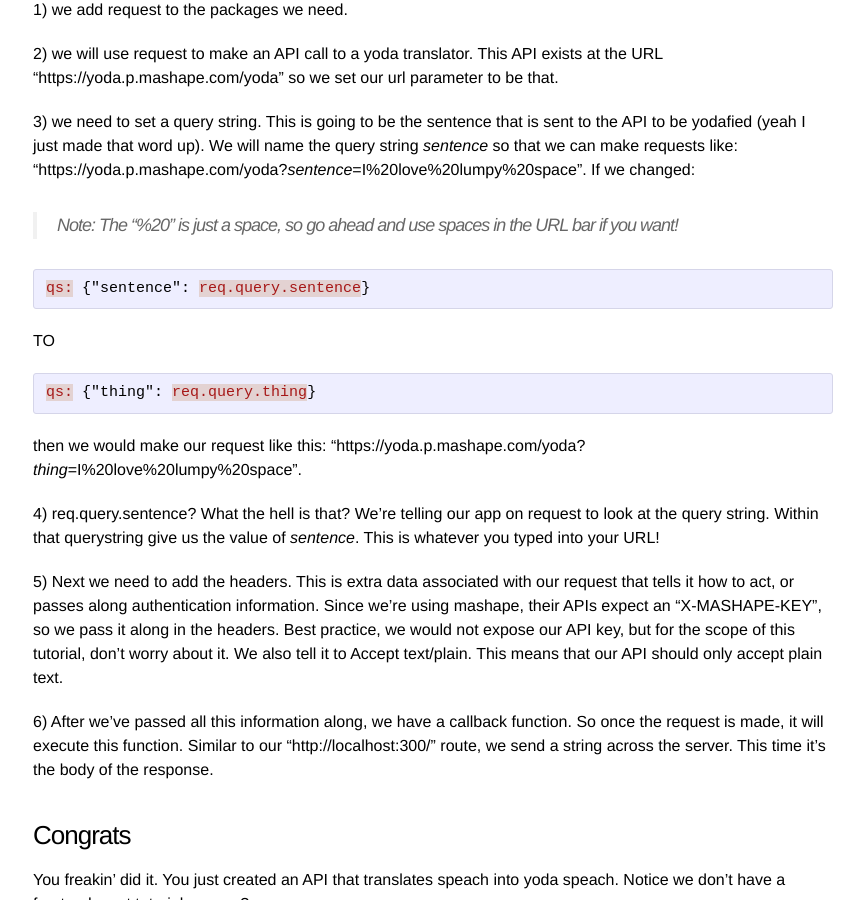
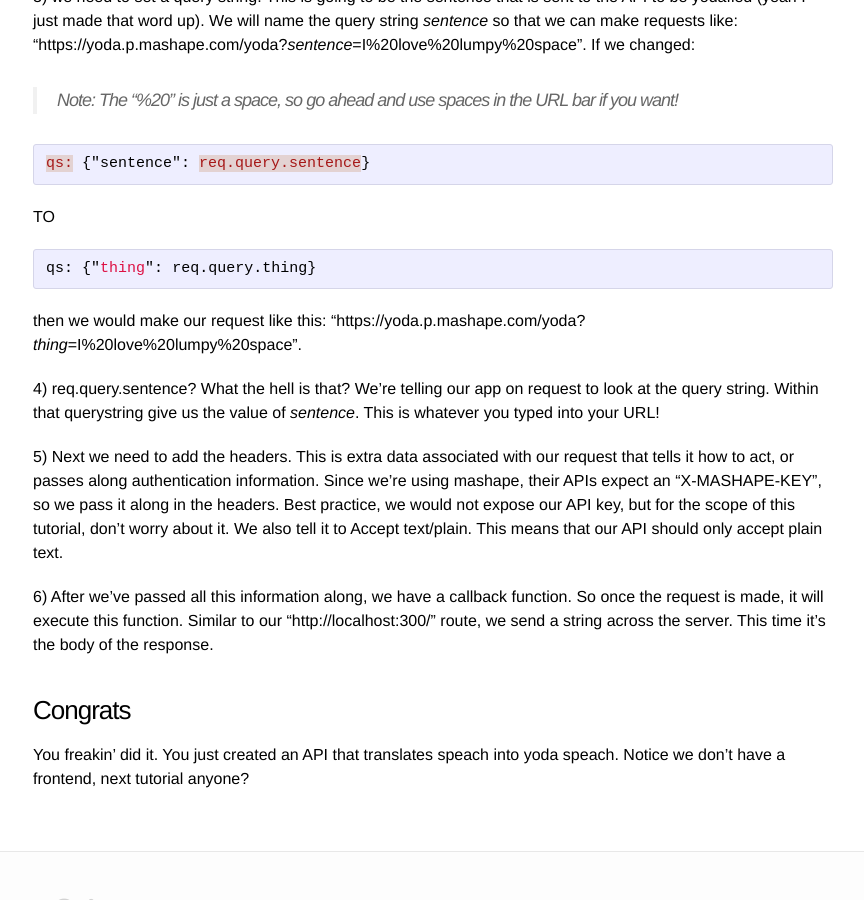
Before and after one commit to Zandrr/Zandrr.github.io, a Jekyll site: the page built from _posts/2014-04-26-Introduction-to_APIs.md, in a window 1280 px wide and 900 px high, scrolled down 9471 px. Shown: the whole window, without its empty margins (207-1071 px from the left). Built offline with Jekyll 4.4.1, drawn with Linux system fonts in a browser that asks for light colours; nearby versions of some CDN libraries.

Commit message:
fixed styling

````diff
--- a/_posts/2014-04-26-Introduction-to_APIs.md
+++ b/_posts/2014-04-26-Introduction-to_APIs.md
@@ -72,18 +72,20 @@
 
 ---
 
-#Part 1: Creating our own API
+
+##Part 1: Creating our own API
+
 
 In this part, we're going to create our own server.  We're going to create our own server that is an API that someone else could use.  It's not going to do much, but damnit, it's an API nonetheless.
 
-##Server.js, our first file
+###Server.js, our first file
 
 ####Libraries:
 
 
 Let's create our barebones server. Create a file called server.js:
 
-```javascript
+{% highlight javascript %}
 
 
 //server.js
@@ -93,7 +95,7 @@
 var express     = require('express'),
     http        = require('http'),
     body_parser = require('body-parser');
-```
+{% endhighlight %}
 
 Okay so this first few lines we're just including the libraries we need in order to run our application.
 
@@ -107,7 +109,8 @@
 
 ####The basics, setting up our express app:
 
-```javascript
+{% highlight javascript %}
+
 //server.js
 
 
@@ -126,7 +129,7 @@
 // Set our port
 app.set('port',3000);
 
-```
+{% endhighlight %}
 
  The first thing we did was create a variable called app that is equal to express.  This means that we now have an application that can utulize the express framework.
 
@@ -134,7 +137,8 @@
 
  Finally we set 'port' to be equal to 3000 for our application.  This means that when we run our server it will be available at http://localhost:3000.  Localhost is just your computer, so for now only you will be able to see it!
 
--
+---
+
 #####tl;dr:
 
 >**Create our app using express, use body parser to allow POST requests, and set the application's port to 3000 so we can access
@@ -144,7 +148,8 @@
 
 ####Let's create our basic server:
 
- ```javascript
+{% highlight javascript %}
+
 //server.js
 
 
@@ -171,7 +176,7 @@
 server.listen(app.get('port'), function(){
   console.log("Listening on port "+ app.get('port'));
 })
- ```
+{% endhighlight %}
 
 
  We create a variable called server that is an http server using our express *app* that we just created.  Finally we tell our server to *listen* on the port we just created, 3000.  We then tell it to print out "Listening on port <our port>".  Simple enough, right?
@@ -214,7 +219,7 @@
 
 ---
 *package.json*
- ```json
+{% highlight json %}
  {
   "name": "MyFirstAPI",
   "version": "0.0.1",
@@ -226,7 +231,7 @@
     "body-parser": "~1.5.2"
     }
 }
-```
+{% endhighlight %}
 
 Create this file in the same directory as your *server.js* file.  Notice I added a few things here.  The name of my application, the version, where our main file is, and who wrote it.  This stuff is just to keep track of data associated with the application.  The interesting stuff is below in dependencies.  We include express and body-parser, good!  Although we notice that http is not there.  This is because it is built in to node.js.  So when we install node.js, we install http!
 
@@ -263,7 +268,8 @@
 You guys are gunna' be impressed how easy it is to create an API.  Let's add 3 lines of code:
 
 
-```javascript
+{% highlight javascript %}
+
 //server.js
 
 
@@ -295,7 +301,7 @@
   app.get('/', function(request,response){
     response.send("I just created an API, I am a god.");
   });
-```
+{% endhighlight %}
 
 
 Woah don't get too hasty, let's understand what's going on here.  We're telling our app the following: "When someone hits the url http://localhost:3000/, send the string over".
@@ -319,7 +325,8 @@
 
 Alright let's make it do something cool.  Let's use an API to translate anything we say into yoda speak. I'm about to hit y'all with a lot of unfamiliar code, don't freak out:
 
-```javascript
+{% highlight javascript %}
+
 //server.js
 
 
@@ -370,14 +377,14 @@
       });
   });
 
-```
+{% endhighlight %}
 
 **Use the request library to hit third party APIs**
 
 
 First things first, we're using a new library called *Request* which allows us to easily hit third party APIs.  So let's add it to our package.json: *request": "~2.37.0"* in the dependencies section.  Your package.json should now look like this:
 
-```json
+{% highlight json %}
 {
   "name": "MyFirstAPI",
   "version": "0.0.1",
@@ -391,7 +398,7 @@
     }
 }
 
-```
+{% endhighlight %}
 
 Let's run npm install again to update our libraries.
 
@@ -408,13 +415,13 @@
 
 >*Note:  The "%20" is just a space, so go ahead and use spaces in the URL bar if you want!*
 
-```json
+{% highlight json %}
 qs: {"sentence": req.query.sentence}
-```
+{% endhighlight %}
 TO
-```json
+{% highlight javascript %}
 qs: {"thing": req.query.thing}
-```
+{% endhighlight %}
 
 then we would make our request like this: "https://yoda.p.mashape.com/yoda?*thing*=I%20love%20lumpy%20space".
 
````
Also changed, not shown: 2 other files.
